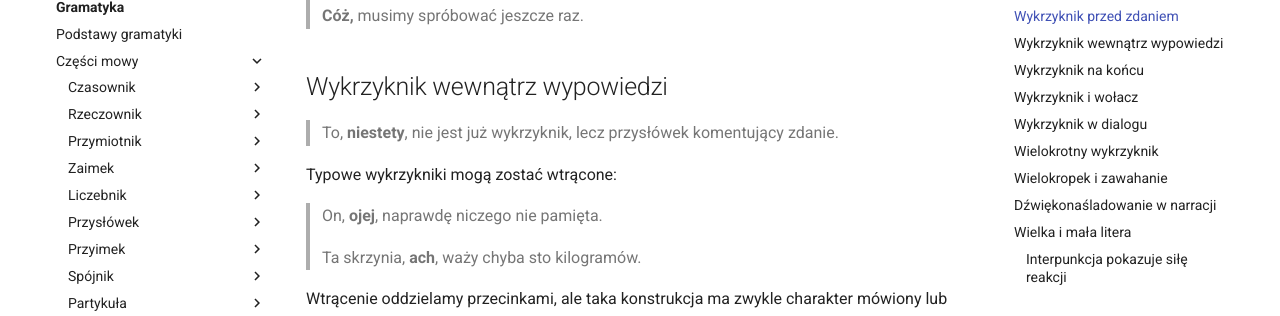
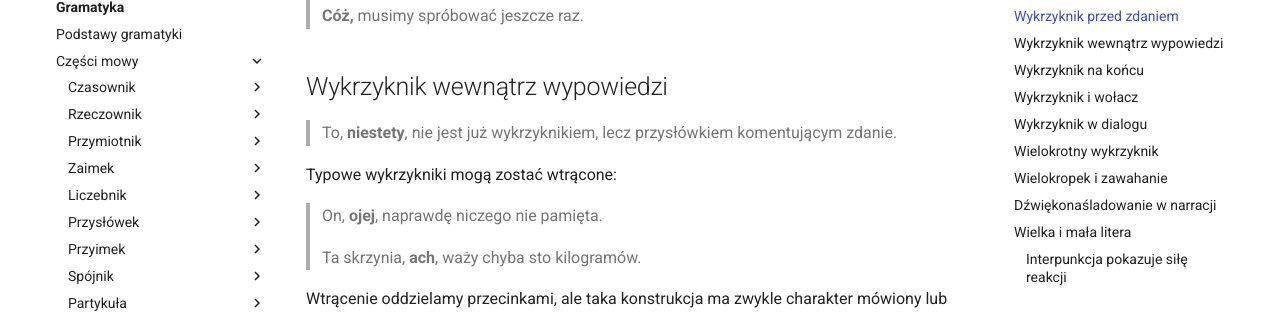
Before and after one commit to dchorazkiewicz/SP_JP, an MkDocs documentation site: the page built from docs/gramatyka/czesci-mowy/wykrzyknik/skladnia-i-interpunkcja.md, in a window 1280 px wide and 900 px high, scrolled down 819 px. Shown: the part 137-453 px from the top of the window. Built offline with MkDocs 1.6.1 and Material for MkDocs 9.7.7, drawn with Linux system fonts in a browser that asks for light colours.

Commit message:
Correct grammatical form in interjection lesson

```diff
--- a/docs/gramatyka/czesci-mowy/wykrzyknik/skladnia-i-interpunkcja.md
+++ b/docs/gramatyka/czesci-mowy/wykrzyknik/skladnia-i-interpunkcja.md
@@ -31,7 +31,7 @@ Przy słabszej emocji można użyć przecinka:
 
 ## Wykrzyknik wewnątrz wypowiedzi
 
-> To, **niestety**, nie jest już wykrzyknik, lecz przysłówek komentujący zdanie.
+> To, **niestety**, nie jest już wykrzyknikiem, lecz przysłówkiem komentującym zdanie.
 
 Typowe wykrzykniki mogą zostać wtrącone:
 
```
